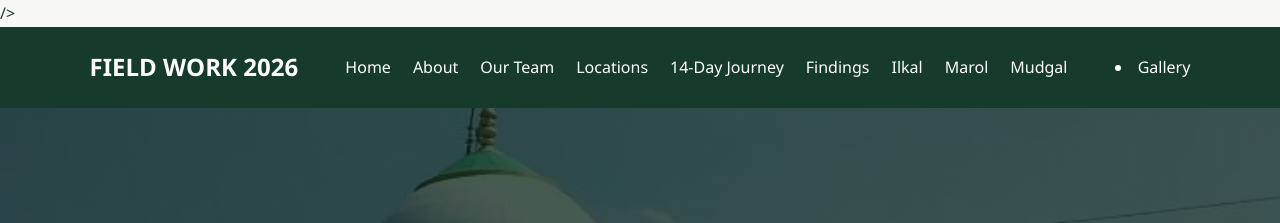
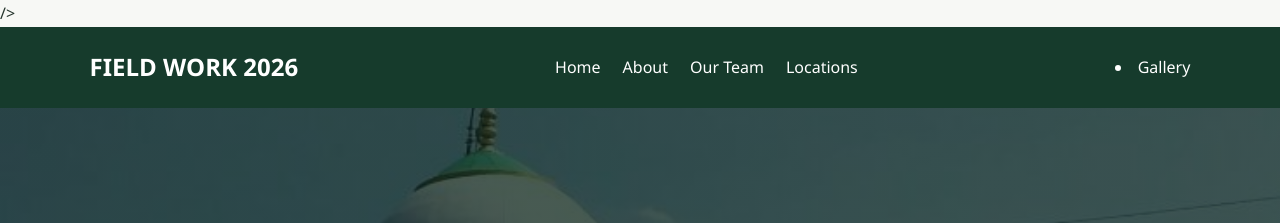
Before and after one commit to fathimalubabanailabathool-blip/field-work-2026, a plain HTML site: page index.html in a window 1280 px wide. Shown: the top 223 px of the page. Drawn offline with Linux system fonts and the light colour scheme.

Commit message:
Add files via upload

```diff
--- a/index.html
+++ b/index.html
@@ -18,11 +18,6 @@
 <li><a href="#about">About</a></li>
 <li><a href="#team">Our Team</a></li>
 <li><a href="#villages">Locations</a></li>
-<li><a href="#timeline">14-Day Journey</a></li>
-<li><a href="#findings">Findings</a></li>
-<li><a href="#ilkal">Ilkal</a></li>
-<li><a href="#marol">Marol</a></li>
-<li><a href="#mudgal">Mudgal</a></li>
 </ul>
         <li><a href="#gallery">Gallery</a></li>
 
```
